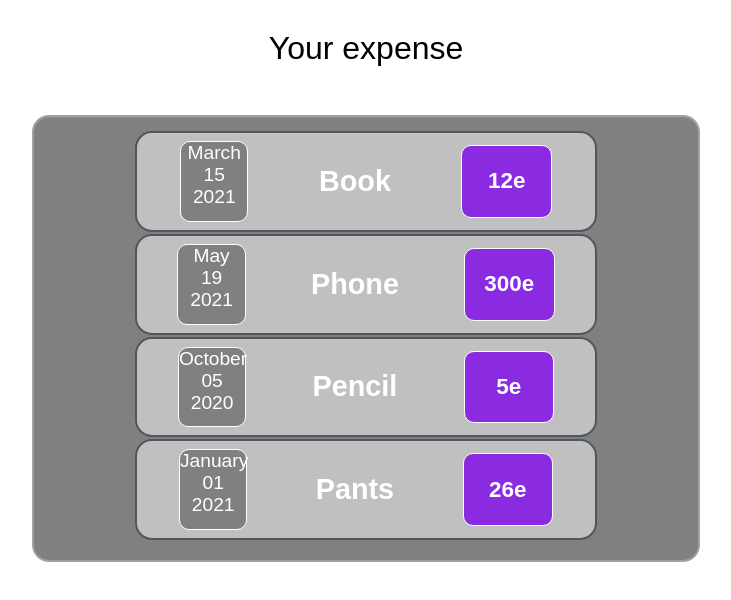
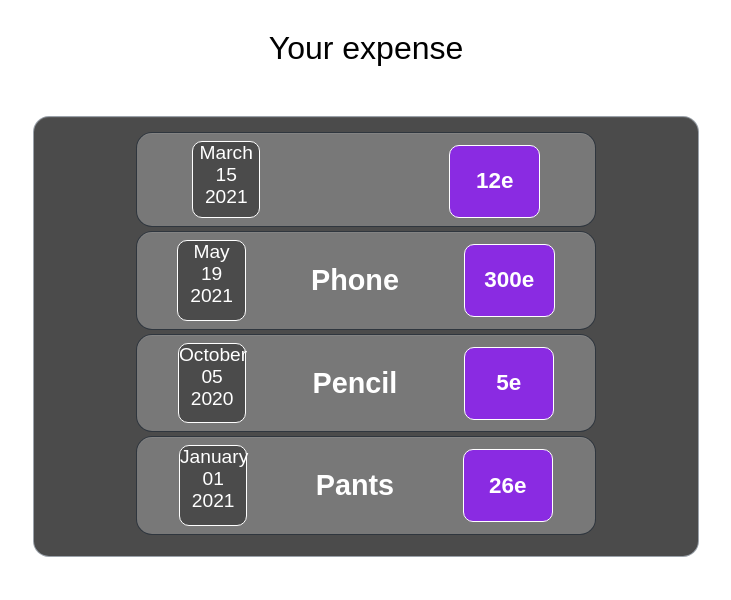
Before and after one commit to ivana-panic/Expense-react, a React (Create React App) app: page / in a window 1280 px wide. Shown: the top 600 px of the page, without its empty margins (274-1005 px from the left). Built offline with nearby package versions, Linux system fonts and the light colour scheme.

Commit message:
organizing files

```diff
--- a/src/App.js
+++ b/src/App.js
@@ -1,4 +1,4 @@
-import Expenses from "./components/Expenses";
+import Expenses from "./components/Expenses/Expenses";
 
 function App() {
   const expense = [
--- a/src/components/ExpenseDate.css
+++ b/src/components/Expenses/ExpenseDate.css
@@ -1,9 +1,9 @@
 .expense-date {
   width: 15%;
-  background-color: #808080;
+  background-color: #4b4b4b;
   border-radius: 10px;
   text-align: center;
-  border: 1px solid white;
+  border: 0.5px solid white;
   font: 1.2em "Fira Sans", sans-serif;
   color: white;
 }
--- a/src/components/ExpenseItem.css
+++ b/src/components/Expenses/ExpenseItem.css
@@ -1,7 +1,7 @@
 .expense-item {
   display: flex;
   justify-content: space-around;
-  background-color: #c0c0c0;
+  background-color: #787878;
   width: 70%;
   margin: 0 auto;
   margin-bottom: 6px;
--- a/src/components/ExpenseItem.js
+++ b/src/components/Expenses/ExpenseItem.js
@@ -1,6 +1,6 @@
 import "./ExpenseItem.css";
 import ExpenseDate from "./ExpenseDate";
-import Card from "./Card";
+import Card from "../UI/Card";
 
 function ExpenseItem(props) {
   return (
--- a/src/components/Expenses.css
+++ b/src/components/Expenses/Expenses.css
@@ -1,5 +1,5 @@
 .expenses {
-  background-color: #808080;
+  background-color: #4b4b4b;
   width: 50%;
   margin: 0 auto;
   padding: 1rem;
--- a/src/components/Expenses.js
+++ b/src/components/Expenses/Expenses.js
@@ -1,12 +1,11 @@
 import ExpenseItem from "./ExpenseItem";
 import "./Expenses.css";
-import Card from "./Card";
+import Card from "../UI/Card";
 
 function Expenses(props) {
   return (
     <Card className="expenses">
       <ExpenseItem
-        name={props.items[0].name}
         date={props.items[0].date}
         price={props.items[0].price}
       ></ExpenseItem>
--- a/src/components/Card.css
+++ b/src/components/UI/Card.css
@@ -1,5 +1,5 @@
 .card {
-  box-shadow: rgba(6, 24, 44, 0.4) 0px 0px 0px 2px,
+  box-shadow: rgba(6, 24, 44, 0.4) 0px 0px 0px 1px,
     rgba(255, 255, 255, 0.08) 0px 1px 0px inset;
   border-radius: 15px;
 }
```
Also changed, not shown: src/components/Expenses/ExpenseDate.js (renamed from src/components/ExpenseDate.js), src/components/UI/Card.js (renamed from src/components/Card.js).
